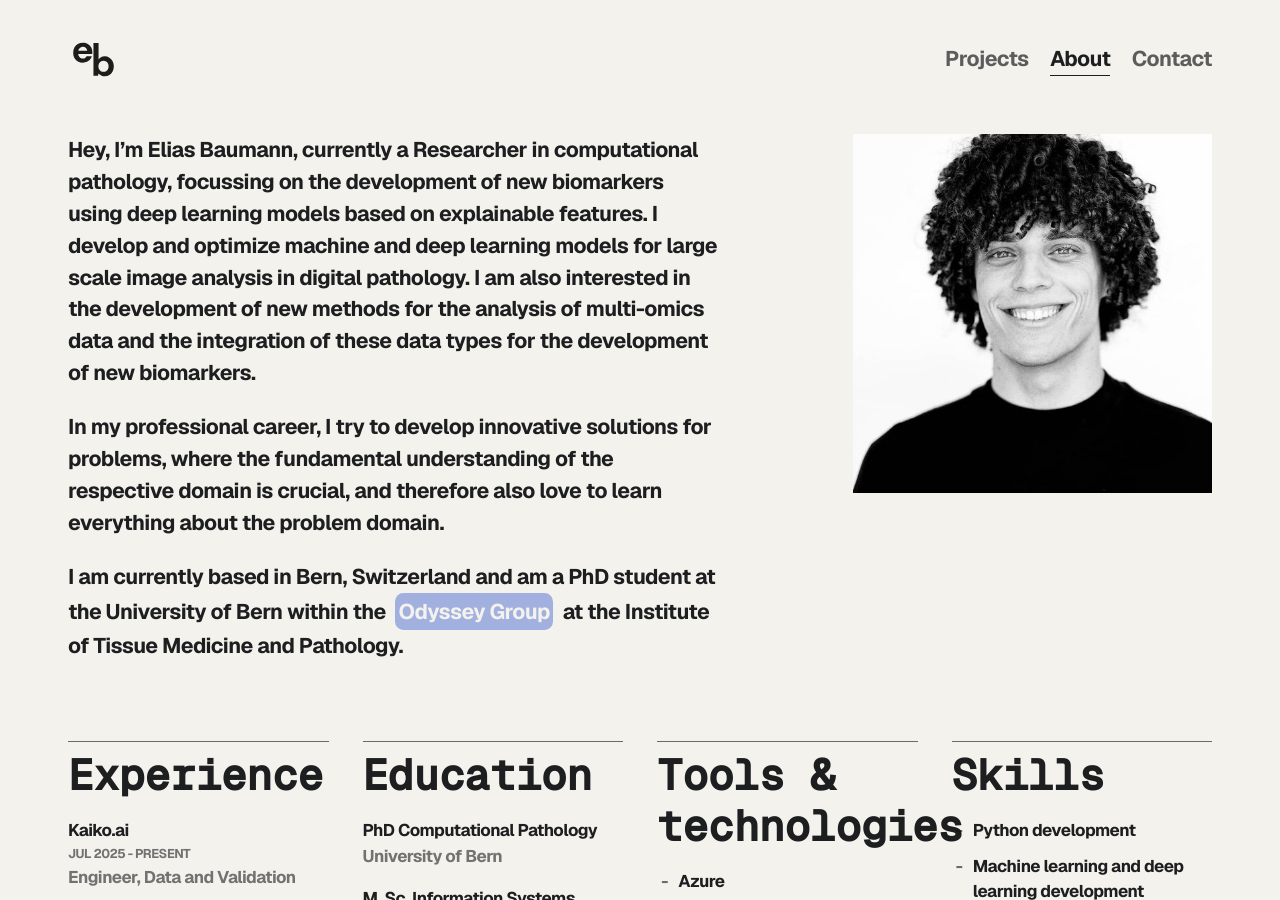
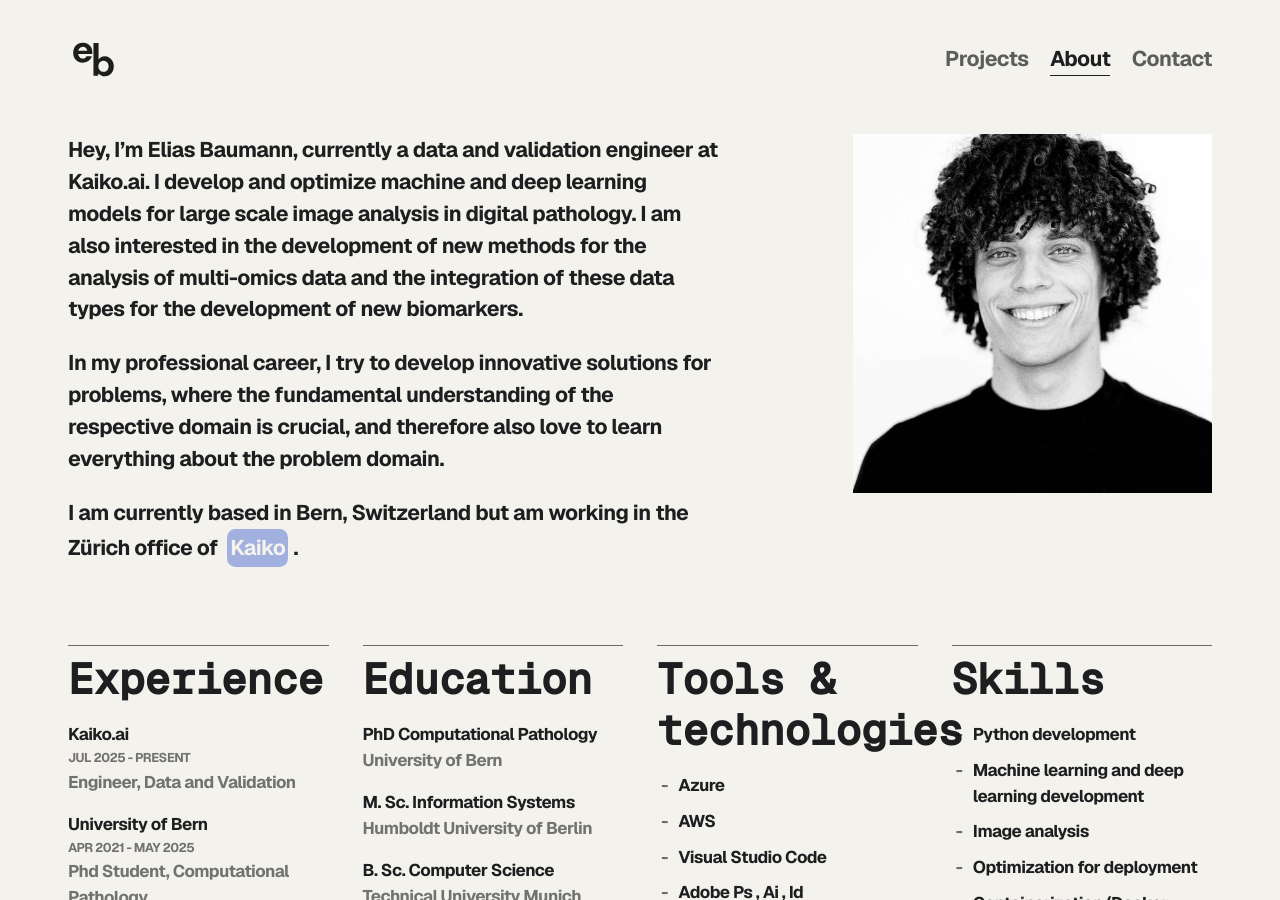
Before and after one commit to eliasbaumann/eliasbaumann.github.io, a Jekyll site: the page built from _pages/about.html, in a window 1280 px wide and 900 px high. Built offline with Jekyll 4.4.1, drawn with Linux system fonts in a browser that asks for light colours; nearby versions of some CDN libraries.

Commit message:
updated position

```diff
--- a/_pages/about.html
+++ b/_pages/about.html
@@ -5,9 +5,8 @@ permalink: /about/
 priority: 0.9
 
 intro: |
-  Hey, I'm Elias Baumann, currently a Researcher in computational pathology,
-  focussing on the development of new biomarkers using deep learning models based
-  on explainable features. I develop and optimize machine and deep learning models
+  Hey, I'm Elias Baumann, currently a data and validation engineer at Kaiko.ai.
+  I develop and optimize machine and deep learning models
   for large scale image analysis in digital pathology. I am also interested in the
   development of new methods for the analysis of multi-omics data and the integration
   of these data types for the development of new biomarkers.
@@ -16,9 +15,7 @@ intro: |
   where the fundamental understanding of the respective domain is crucial, and therefore
   also love to learn everything about the problem domain.
 
-  I am currently based in Bern, Switzerland and am a PhD student at
-  the University of Bern within the [Odyssey Group](https://www.digitalpathologybern.com/) at the Institute of Tissue Medicine
-  and Pathology.
+  I am currently based in Bern, Switzerland but am working in the Zürich office of [Kaiko](https://www.kaiko.ai/).
 
 profile_picture: /images/profile-pictures/profile.jpg
 
--- a/_pages/projects.html
+++ b/_pages/projects.html
@@ -7,7 +7,7 @@ priority: 1.0
 ---
 
 <div class="projects-intro-wrapper">
-  <p class="projects-intro type-level-1">Hi! I am Elias&nbsp;Baumann. I am currently wrapping up my PhD in computational pathology.</p>
+  <p class="projects-intro type-level-1">Hi! I am Elias&nbsp;Baumann, a data and validation engineer at Kaiko.ai.</p>
 </div>
 
 <div class="projects-intro-wrapper"><p class="projects-intro type-level-3">Check out my <a href="https://github.com/eliasbaumann">GitHub</a> or <a href="https://scholar.google.com/citations?user=v03tZmoAAAAJ">Google scholar</a> to see my most recent work.</p></div>
```
Also changed, not shown: _projects/crc-eos-lym-iel.md (+1 -1 lines).
